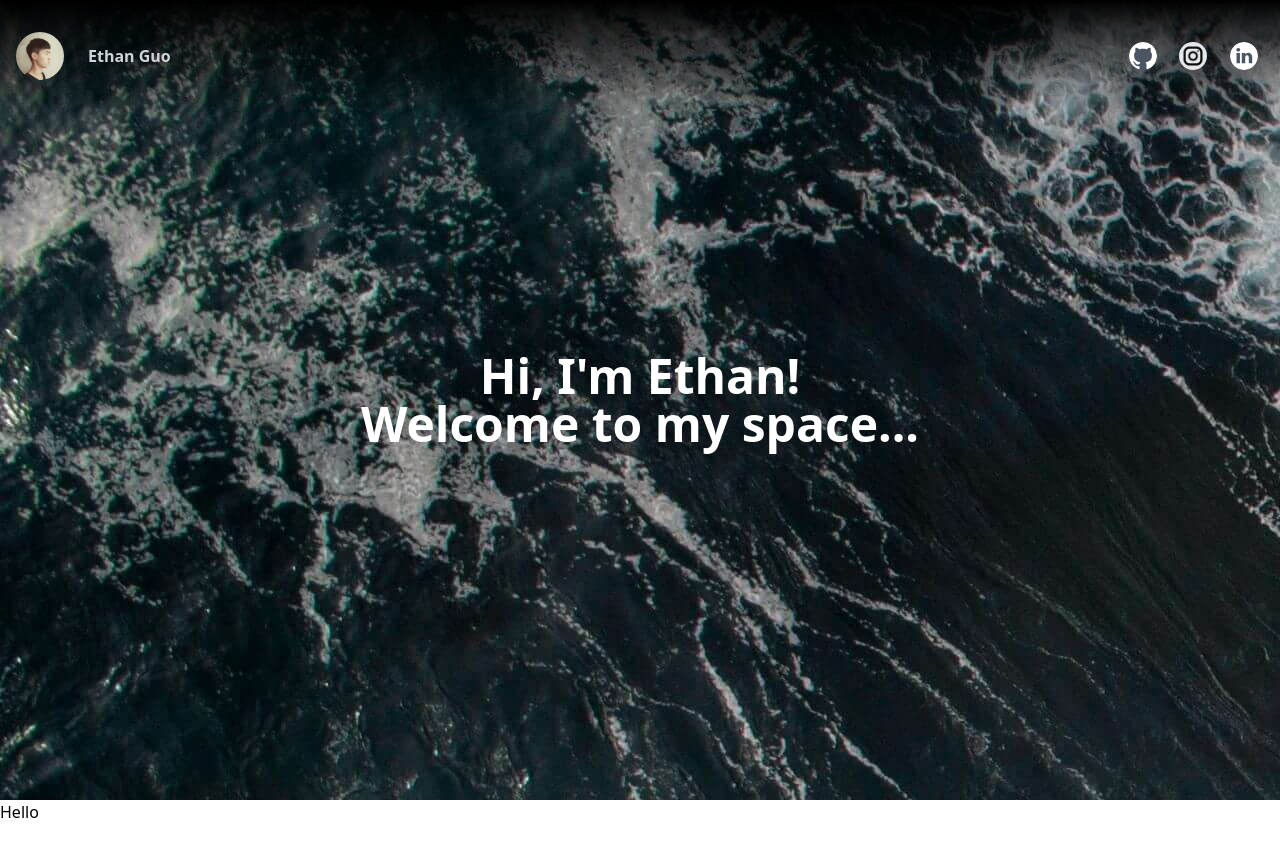
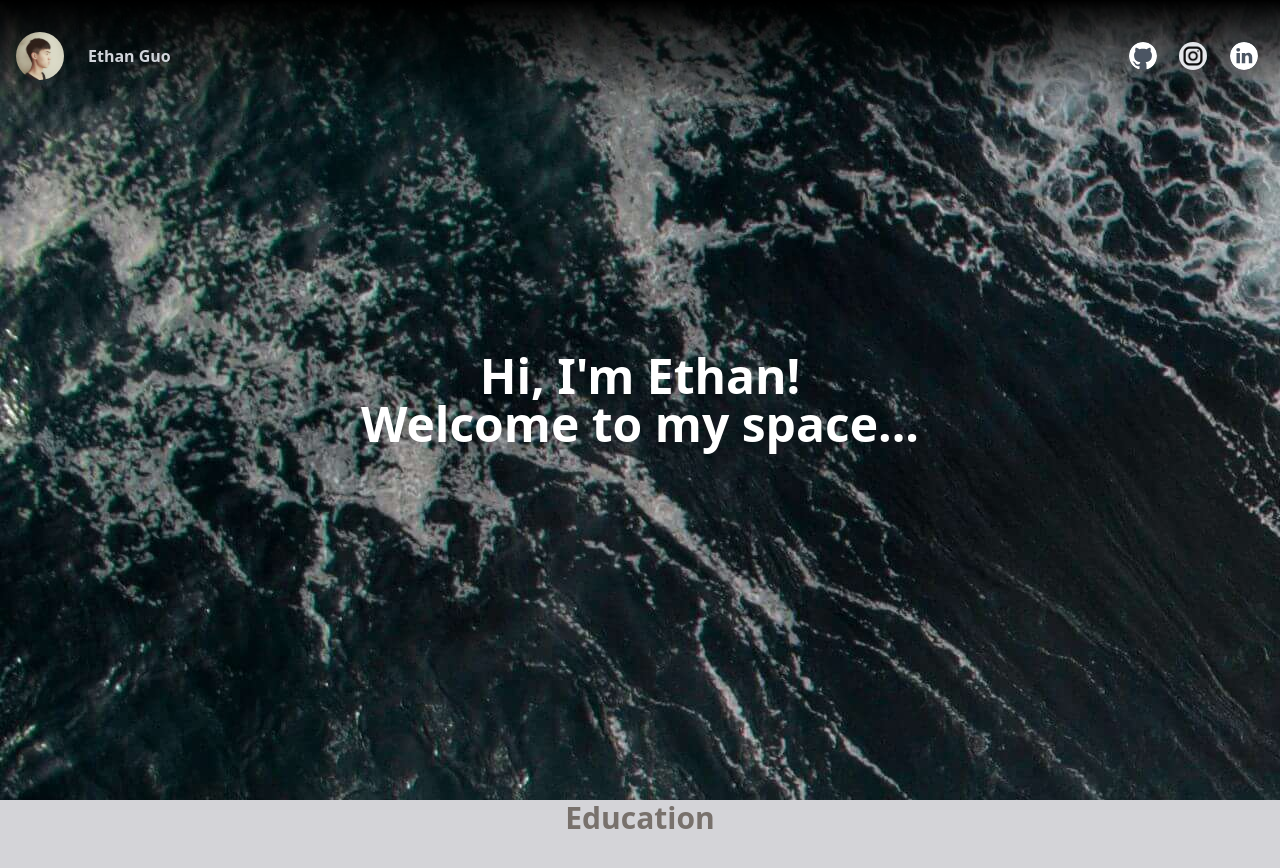
Before and after one commit to EthanGuo666/EthanGuo666.github.io, a React (Vite) app in the folder ethan_personal_page/: page / in a window 1280 px wide. Shown: the top 868 px of the page. Built offline with nearby package versions, Linux system fonts and the light colour scheme.

Commit message:
fix: the size of father component

```diff
--- a/ethan_personal_page/src/App.jsx
+++ b/ethan_personal_page/src/App.jsx
@@ -2,6 +2,7 @@ import reactLogo from "./assets/react.svg";
 
 import HeaderBar from "./components/HeaderBar";
 import SummaryBox from "./components/SummaryBox";
+import EducationPage from "./components/EducationPage";
 
 function App() {
   return (
@@ -12,8 +13,8 @@ function App() {
       <div className="w-full h-screen">
         <SummaryBox />
       </div>
-      <div className="w-full h-screen">
-        Hello
+      <div className="w-full h-max">
+        <EducationPage />
       </div>
     </div>
   );
```
